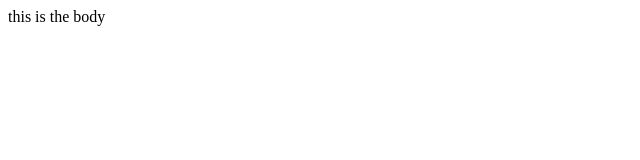
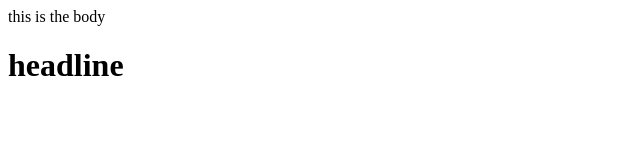
Before and after one commit to amandalalezarian/learning-git, a plain HTML site: page index.html in a window 1280 px wide. Shown: the whole page, without its empty margins (0-640 px from the left). Drawn offline with Linux system fonts and the light colour scheme.

Commit message:
Update index.html

```diff
--- a/index.html
+++ b/index.html
@@ -3,6 +3,6 @@
     <title> This is a title</title>
   </head>
   <body>this is the body
-  <h1></h1>
+  <h1>headline</h1>
   </body>
 </html>
```
